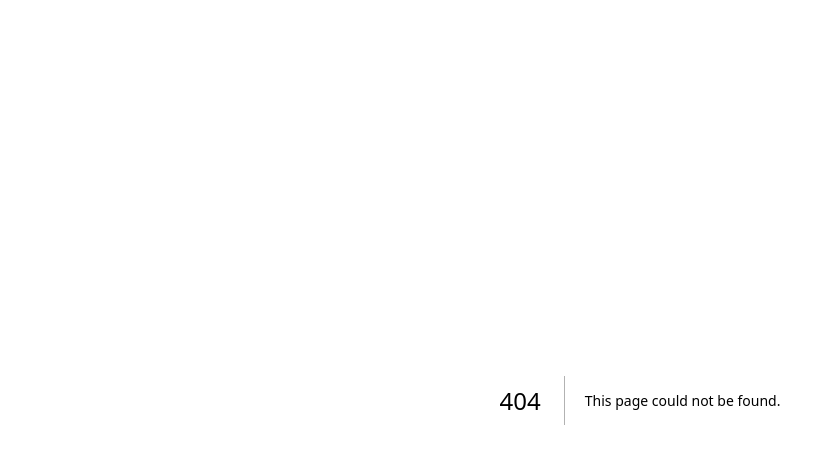
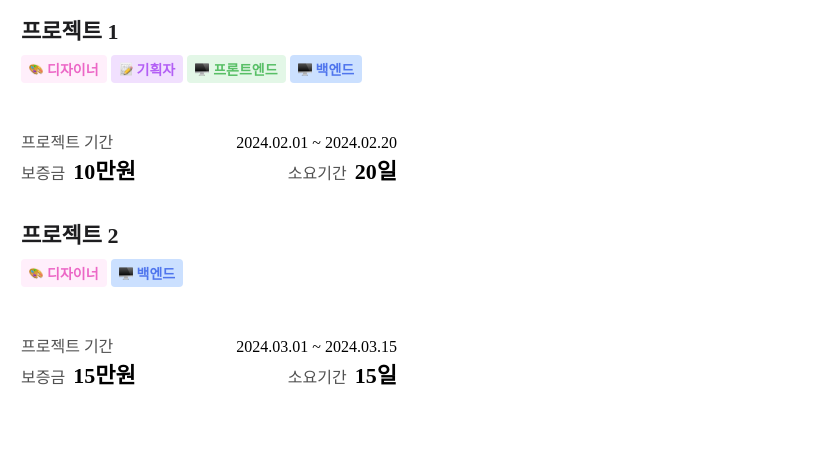
Before and after one commit to siderTeam/FrontEnd-Service, a Next.js app: page /home in a window 1280 px wide. Before the commit this address had no page. Shown: the top 464 px of the page, without its empty margins (0-822 px from the left). Built offline with nearby package versions, Linux system fonts and the light colour scheme.

Commit message:
Add: Card component

```diff
--- /dev/null
+++ b/src/app/home/page.tsx
@@ -0,0 +1,43 @@
+import Card from '@/component/Card/Card'
+import PositionSquare from '@/component/PositionSquare/PositionSquare'
+
+const data = [
+  {
+    id: 1,
+    title: "프로젝트 1",
+    startDate: "2024-02-01",
+    endDate: "2024-02-20",
+    deposit: "10만원",
+    positions: ["디자이너", "기획자", "프론트엔드", "백엔드"],
+  },
+  {
+    id: 2,
+    title: "프로젝트 2",
+    startDate: "2024-03-01",
+    endDate: "2024-03-15",
+    deposit: "15만원",
+    positions: ["디자이너", "백엔드"],
+  },
+];
+
+const page = () => {
+  return (
+    <>
+      {data.map((project) => (
+        <Card
+          key={project.id}
+          title={project.title}
+          startDate={project.startDate}
+          endDate={project.endDate}
+          deposit={project.deposit}
+        >
+          {project.positions.map((position, index) => (
+            <PositionSquare key={index} value={position} />
+          ))}
+        </Card>
+      ))}
+    </>
+  );
+}
+
+export default page;
--- /dev/null
+++ b/src/component/Card/Card.tsx
@@ -0,0 +1,135 @@
+"use client";
+
+import styled from "@emotion/styled";
+import { CardProps } from "@/type/types";
+
+//title, onClick, position, startDate, endDate, deposit, period
+
+//소요기간 계산 함수
+const PeriodDate = (start: string, end: string): number => {
+  const sDate: Date = new Date(start);
+  const eDate: Date = new Date(end);
+  //종료일 포함하는가????????
+  return (eDate.getTime() - sDate.getTime()) / (1000 * 3600 * 24) + 1;
+}
+
+const Card = ({
+  title,
+  startDate,
+  endDate,
+  deposit,
+  children,
+  style,
+}: CardProps) => {
+  const days = PeriodDate(startDate, endDate); //소요기간
+
+  return (
+    <Container>
+      <CardTop>
+        <Title className="card-title">{title}</Title>
+        <Position>{children}</Position>
+      </CardTop>
+      <CardBottom>
+        <SpaceBetweenWrap>
+          <SubTitle>프로젝트 기간</SubTitle>
+          <DateWrap>
+            {startDate.replace(/-/g, ".")} ~ {endDate.replace(/-/g, ".")}
+          </DateWrap>
+        </SpaceBetweenWrap>
+        <SpaceBetweenWrap>
+          <div>
+            <SubTitle>보증금</SubTitle>
+            <BottomData>{deposit}</BottomData>
+          </div>
+          <div>
+            <SubTitle>소요기간</SubTitle>
+            <BottomData>{days}일</BottomData>
+          </div>
+        </SpaceBetweenWrap>
+      </CardBottom>
+    </Container>
+  );
+};
+
+export default Card;
+
+const Container = styled.div`
+  cursor: pointer;
+  display: flex;
+  width: 376px;
+  padding: 20px;
+  //box-sizing: border-box;
+  flex-direction: column;
+  gap: 52px;
+
+  border-radius: 14px;
+  border: 1px solid #fff;
+  background: rgba(255, 255, 255, 0.5);
+  backdrop-filter: blur(15px);
+
+  &:hover {
+    background: #fff;
+    box-shadow: 4px 4px 20px 0px rgba(111, 140, 176, 0.41),
+      -6px -6px 20px 0px rgba(255, 255, 255, 0.5),
+      2px 2px 4px 0px rgba(114, 142, 171, 0.1);
+  }
+
+  &:hover .card-title {
+    color: #0066ff;
+  }
+`;
+
+const CardTop = styled.div`
+  display: flex;
+  flex-direction: column;
+  align-items: flex-start;
+  gap: 12px;
+  align-self: stretch;
+`;
+
+const Title = styled.div`
+  color: var(--txt-main, #1e1e20);
+  font-family: Pretendard;
+  font-size: 22px;
+  font-weight: 700;
+`;
+
+const Position = styled.div`
+  display: flex;
+  align-items: flex-start;
+  gap: 4px;
+  align-self: stretch;
+`;
+
+const CardBottom = styled.div`
+  display: flex;
+  flex-direction: column;
+  gap: 10px;
+  align-self: stretch;
+`;
+
+const SpaceBetweenWrap = styled.div`
+  display: flex;
+  justify-content: space-between;
+
+  color: #000;
+  font-family: Pretendard;
+`;
+
+const SubTitle = styled.span`
+  color: #515151;
+  font-size: 16px;
+  font-weight: 400;
+`;
+
+const DateWrap = styled.div`
+  font-size: 16px;
+  font-weight: 400;
+`;
+
+const BottomData = styled.span`
+  margin-left: 8px;
+
+  font-size: 22px;
+  font-weight: 600;
+`;
--- /dev/null
+++ b/src/type/types.ts
@@ -0,0 +1,38 @@
+import { InputHTMLAttributes } from "react";
+
+//positionSquare
+export type PositionSquareProps = {
+  value: string;
+  style?: React.CSSProperties;
+};
+
+//card
+export type CardProps = {
+  title: string;
+  startDate: string;
+  endDate: string;
+  deposit: string;
+  children: any;
+  style?: React.CSSProperties;
+};
+
+//input
+export type INPUT_STYLE_PROPS = {
+  size?: "small" | "medium" | "large";
+  mode?: "primary" | "disabled";
+};
+
+export type INPUT_TYPE = Omit<InputHTMLAttributes<HTMLInputElement>, "size">;
+
+export type InputProps = INPUT_STYLE_PROPS &
+  INPUT_TYPE & {
+    value?: string | number | undefined;
+    onChange?: (e: React.ChangeEvent<HTMLInputElement>) => void;
+    readOnly?: boolean;
+    type?: string;
+    name: string;
+    placeholder?: string;
+    errorText?: string;
+    style?: React.CSSProperties;
+    rest?: any;
+  };
--- a/tsconfig.json
+++ b/tsconfig.json
@@ -24,6 +24,6 @@
       "@/*": ["./src/*"]
     }
   },
-  "include": ["next-env.d.ts", "**/*.ts", "**/*.tsx", ".next/types/**/*.ts"],
+  "include": ["next-env.d.ts", "**/*.ts", "**/*.tsx", ".next/types/**/*.ts", "src/app/home"],
   "exclude": ["node_modules"]
 }
```
